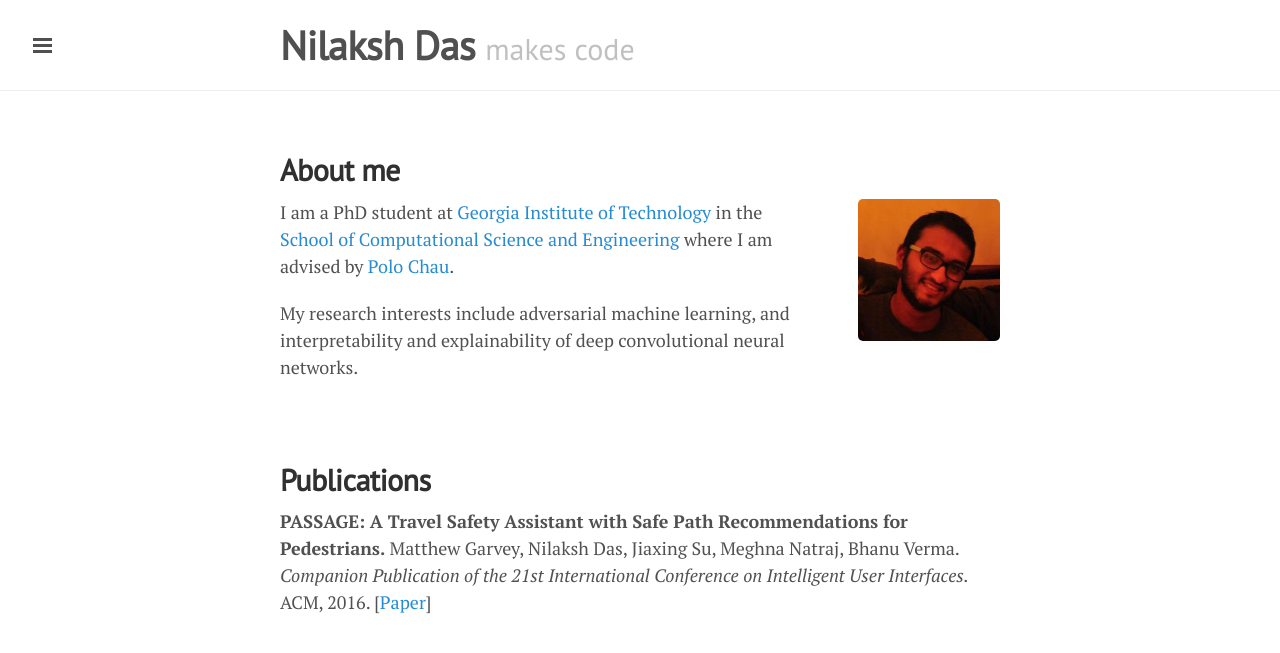
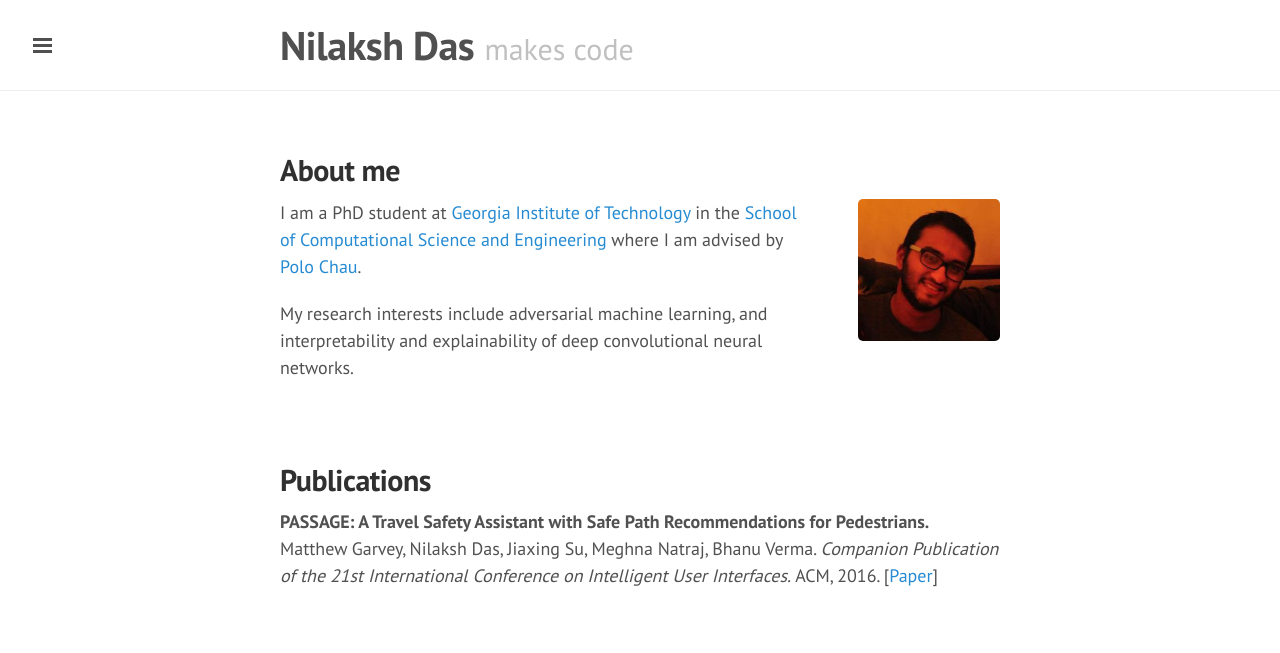
Before and after one commit to nilakshdas/nilakshdas.github.io, a Jekyll site: the page built from index.html, in a window 1280 px wide. Shown: the top 653 px of the page. Built offline with Jekyll 4.4.1, drawn with Linux system fonts in a browser that asks for light colours; nearby versions of some CDN libraries.

Commit message:
Updated fonts

```diff
--- a/_includes/sidebar.html
+++ b/_includes/sidebar.html
@@ -24,6 +24,6 @@
 	</nav>
 
 	<div class="sidebar-item">
-		<p>&copy; {{ site.time | date: '%Y' }}. All rights reserved.</p>
+		<p style="font-size: 14px;">&copy; {{ site.time | date: '%Y' }}. All rights reserved.</p>
 	</div>
 </div>
--- a/posts/index.html
+++ b/posts/index.html
@@ -6,11 +6,11 @@ title: Posts
 <div class="posts">
 	{% for post in paginator.posts %}
 		<div class="post">
-			<h1 class="post-title">
+			<h2 class="post-title">
 				<a href="{{ post.url }}">
 					{{ post.title }}
 				</a>
-			</h1>
+			</h2>
 
 			<span class="post-date">{{ post.date | date_to_string }}
 				<ul class="tag-box inline" style="float:right">
--- a/public/css/style.css
+++ b/public/css/style.css
@@ -1,4 +1,7 @@
+@import url('https://fonts.googleapis.com/css?family=PT+Sans:400,700');
+
 p {
+	font-family: 'PT Sans', sans-serif;
 	font-size: 18px;
 }
 
@@ -36,6 +39,10 @@ p {
 	/*display: none;*/
 }
 
+.sidebar-nav a.sidebar-nav-item {
+	font-size: 18px;
+}
+
 span.pub-title {
 	font-weight: bold;
 }
```
